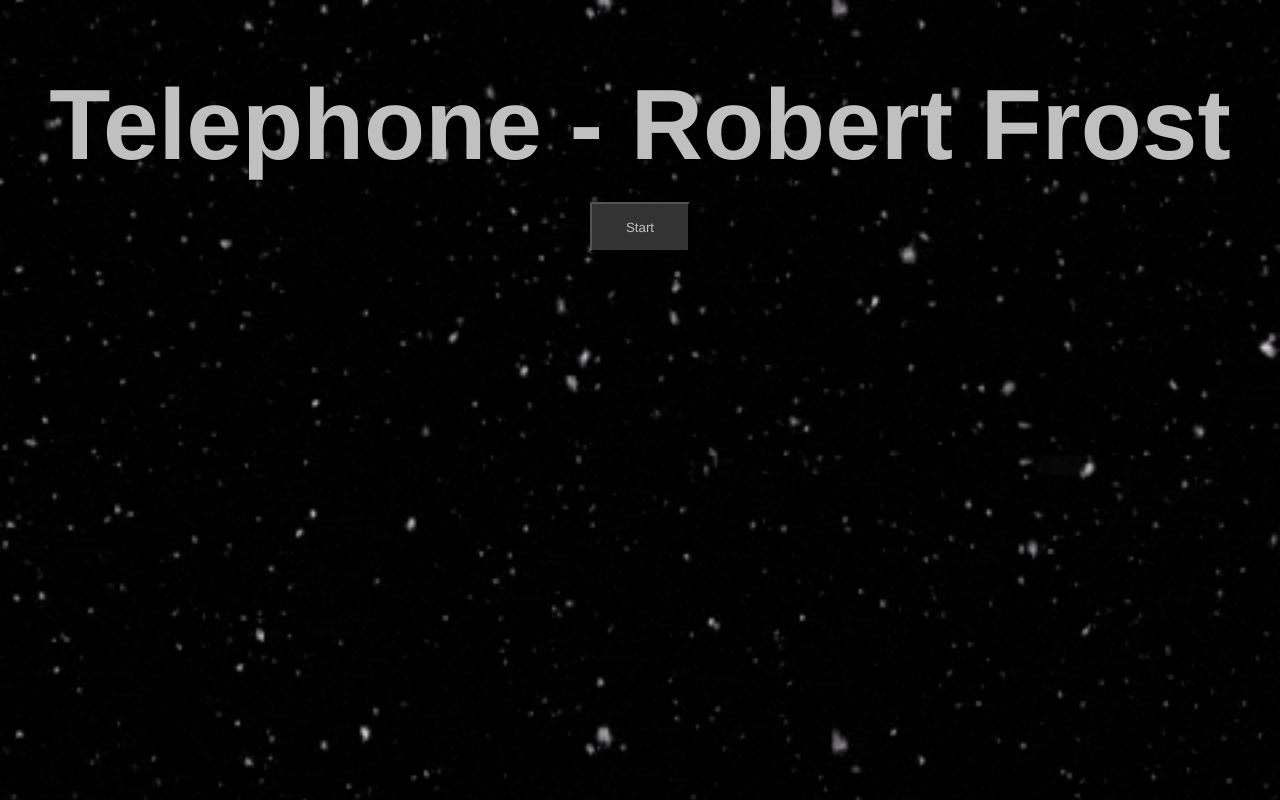
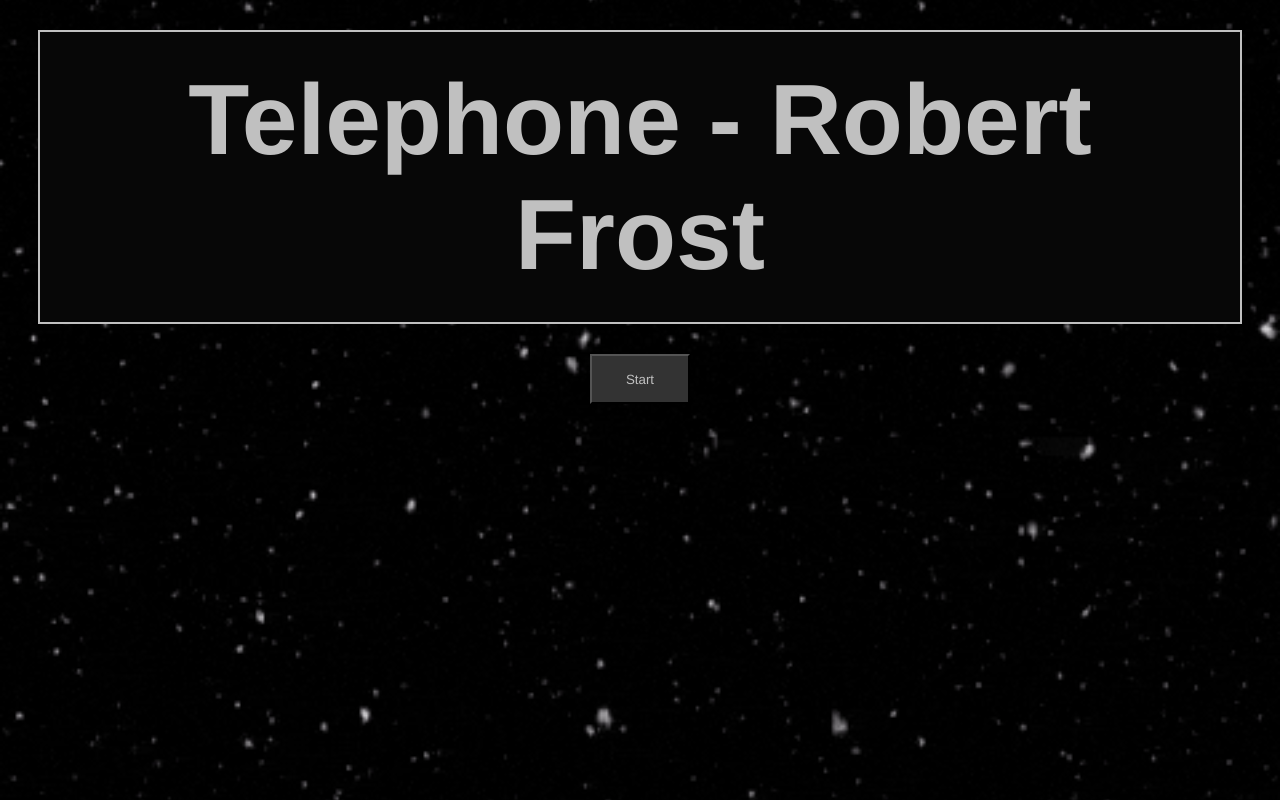
Before and after one commit to marshallpeters5/telephone, a plain HTML site: page index.html in a window 1280 px wide. Drawn offline with Linux system fonts and the light colour scheme.

Commit message:
added background and hover

```diff
--- a/assets/style.css
+++ b/assets/style.css
@@ -16,6 +16,7 @@ button{
 
 button:hover{
 border: 2px solid silver;
+cursor: pointer;
 }
 
 .container {
@@ -28,7 +29,11 @@ border: 2px solid silver;
 }
 
 .welcome {
-  margin-bottom: 20px;
+  background-color: #070707;
+  margin: 30px;
+  padding: 30px;
+  width: auto;
+  border: 2px solid silver;
   font-size: 100px;
   font-family: Helvetica, sans-serif;
   color: silver;
```
